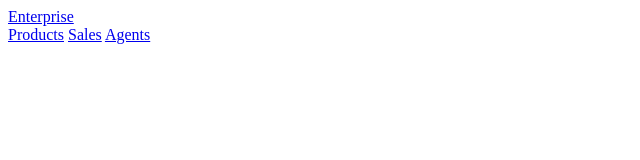
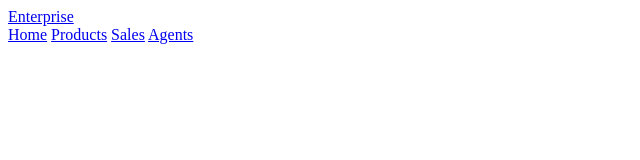
Before and after one commit to ripterdust/admin-panel-vanilla-js, a website: page src/index.html in a window 1280 px wide. Shown: the full height of the page, 0-640 px from the left. Drawn offline with Linux system fonts and the light colour scheme.

Commit message:
Added home btn

```diff
--- a/src/index.html
+++ b/src/index.html
@@ -14,6 +14,7 @@
             <label for="enterprise">Enterprise</label>
         </a>
         <div class="options">
+            <a href="#/">Home</a>
             <a href="#/products">Products</a>
             <a href="#/sales">Sales</a>
             <a href="#/agents">Agents</a>
```
